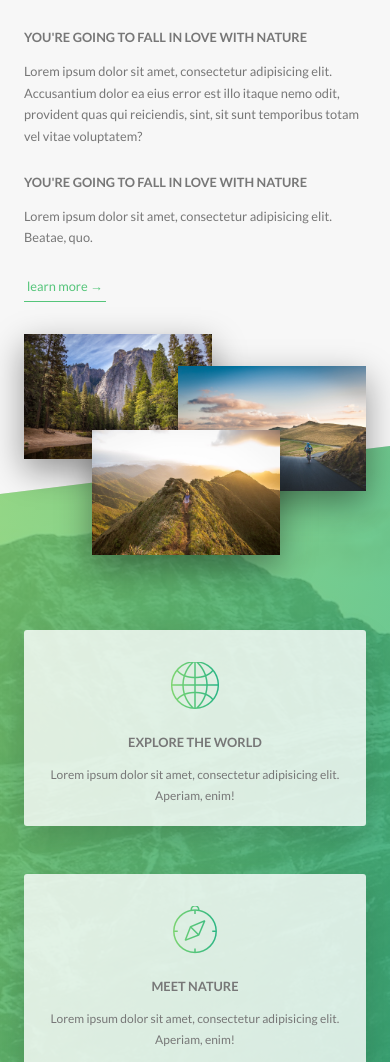
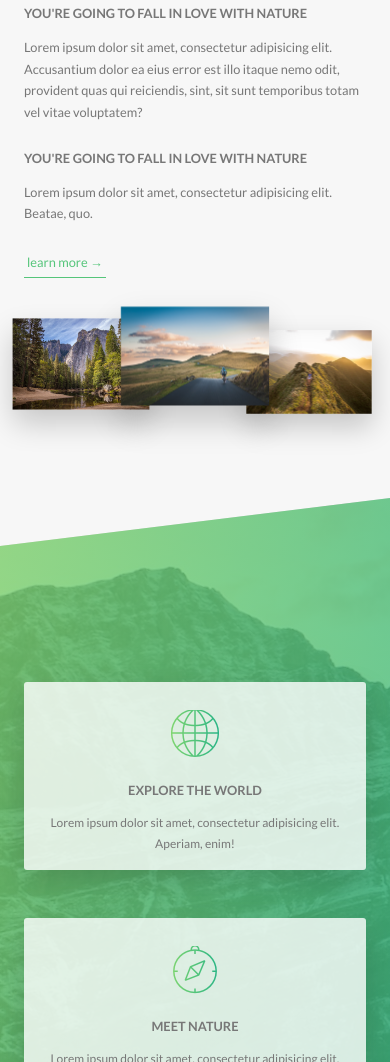
Before and after one commit to Bol2riZH/Natours, a website: page index.html in a window 390 px wide. Shown: the part 938-2000 px from the top of the page. Drawn offline with Linux system fonts and the light colour scheme.

Commit message:
media queri

```diff
--- a/sass/base/_utilities.scss
+++ b/sass/base/_utilities.scss
@@ -1,18 +1,33 @@
+@use '../abstract/mixins';
+
 .u-center-text {
   text-align: center !important;
 }
+
 .u-margin-bottom-small {
   margin-bottom: 1.5rem !important;
 }
+
 .u-margin-bottom-medium {
   margin-bottom: 4rem !important;
+
+  @include mixins.respond(tab-port) {
+    margin-bottom: 3rem !important;
+  }
 }
+
 .u-margin-bottom-big {
   margin-bottom: 8rem !important;
+
+  @include mixins.respond(tab-port) {
+    margin-bottom: 5rem !important;
+  }
 }
+
 .u-margin-top-big {
   margin-top: 8rem !important;
 }
+
 .u-margin-top-huge {
   margin-top: 10rem !important;
 }
--- a/sass/component/_composition.scss
+++ b/sass/component/_composition.scss
@@ -1,4 +1,5 @@
 @use '../abstract/variables';
+@use '../abstract/mixins';
 
 .composition {
   position: relative;
@@ -11,19 +12,43 @@
     transition: all 0.2s;
     outline-offset: 2rem;
 
+    @include mixins.respond(tab-port) {
+      float: left;
+      position: relative;
+      width: 33.33333333%;
+      box-shadow: 0 1.5rem 3rem rgba(variables.$color-black, 0.2);
+    }
+
     &--p1 {
       left: 0;
       top: -2rem;
+
+      @include mixins.respond(tab-port) {
+        top: 0;
+        scale: 1.2;
+      }
     }
 
     &--p2 {
       right: 0;
       top: 2rem;
+
+      @include mixins.respond(tab-port) {
+        top: -1rem;
+        scale: 1.3;
+        z-index: 100;
+      }
     }
 
     &--p3 {
       left: 20%;
       top: 10rem;
+
+      @include mixins.respond(tab-port) {
+        top: 1rem;
+        left: 0;
+        scale: 1.1;
+      }
     }
 
     &:hover {
--- a/sass/component/_feature-box.scss
+++ b/sass/component/_feature-box.scss
@@ -1,4 +1,5 @@
 @use '../abstract/variables';
+@use '../abstract/mixins';
 
 .feature-box {
   background-color: rgba(variables.$color-white, 0.8);
@@ -8,6 +9,10 @@
   border-radius: 3px;
   box-shadow: 0 1.5rem 4rem rgba(variables.$color-black, 0.15);
   transition: all 0.3s;
+
+  @include mixins.respond(tab-port) {
+    padding: 2rem;
+  }
 
   &__icon {
     font-size: 6rem;
@@ -19,6 +24,10 @@
     );
     -webkit-background-clip: text;
     color: transparent;
+
+    @include mixins.respond(tab-port) {
+      margin-bottom: 0;
+    }
   }
 
   &:hover {
--- a/sass/layout/_footer.scss
+++ b/sass/layout/_footer.scss
@@ -14,6 +14,10 @@
   &__logo-box {
     text-align: center;
     margin-bottom: 8rem;
+
+    @include mixins.respond(tab-port) {
+      margin-bottom: 6rem;
+    }
   }
 
   &__logo {
--- a/sass/page/_home.scss
+++ b/sass/page/_home.scss
@@ -1,4 +1,5 @@
 @use '../abstract/variables';
+@use '../abstract/mixins';
 
 .section-about {
   background-color: variables.$color-grey-light-1;
@@ -27,11 +28,19 @@
   background-color: variables.$color-grey-light-1;
   padding: 25rem 0 15rem 0;
   margin-top: -10rem;
+
+  @include mixins.respond(tab-port) {
+    padding: 20rem 0 10rem 0;
+  }
 }
 
 .section-stories {
   position: relative;
   padding: 15rem 0;
+
+  @include mixins.respond(tab-port) {
+    padding: 10rem 0;
+  }
 }
 
 .section-book {
```
Also changed, not shown: css/style.css, 1 other file.
